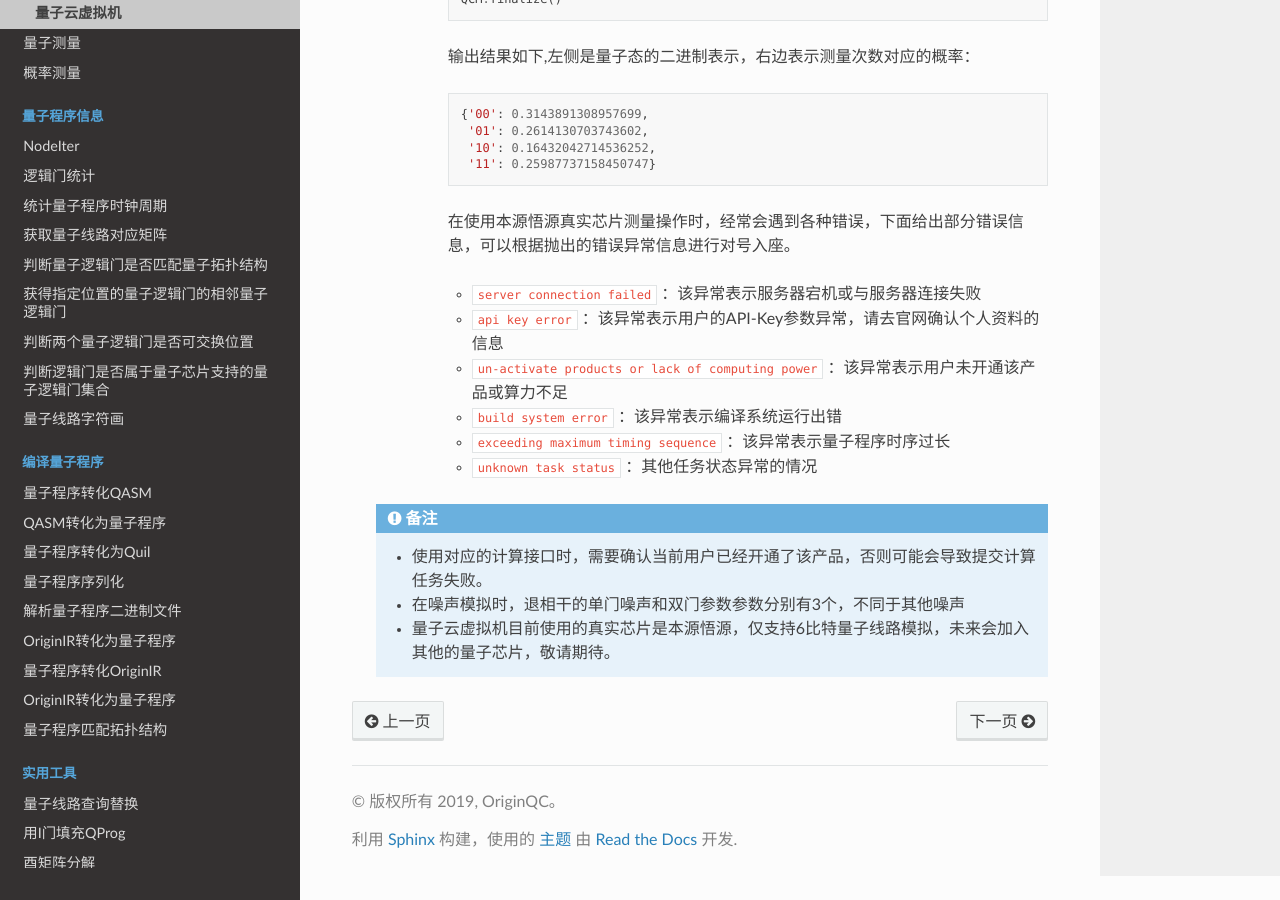
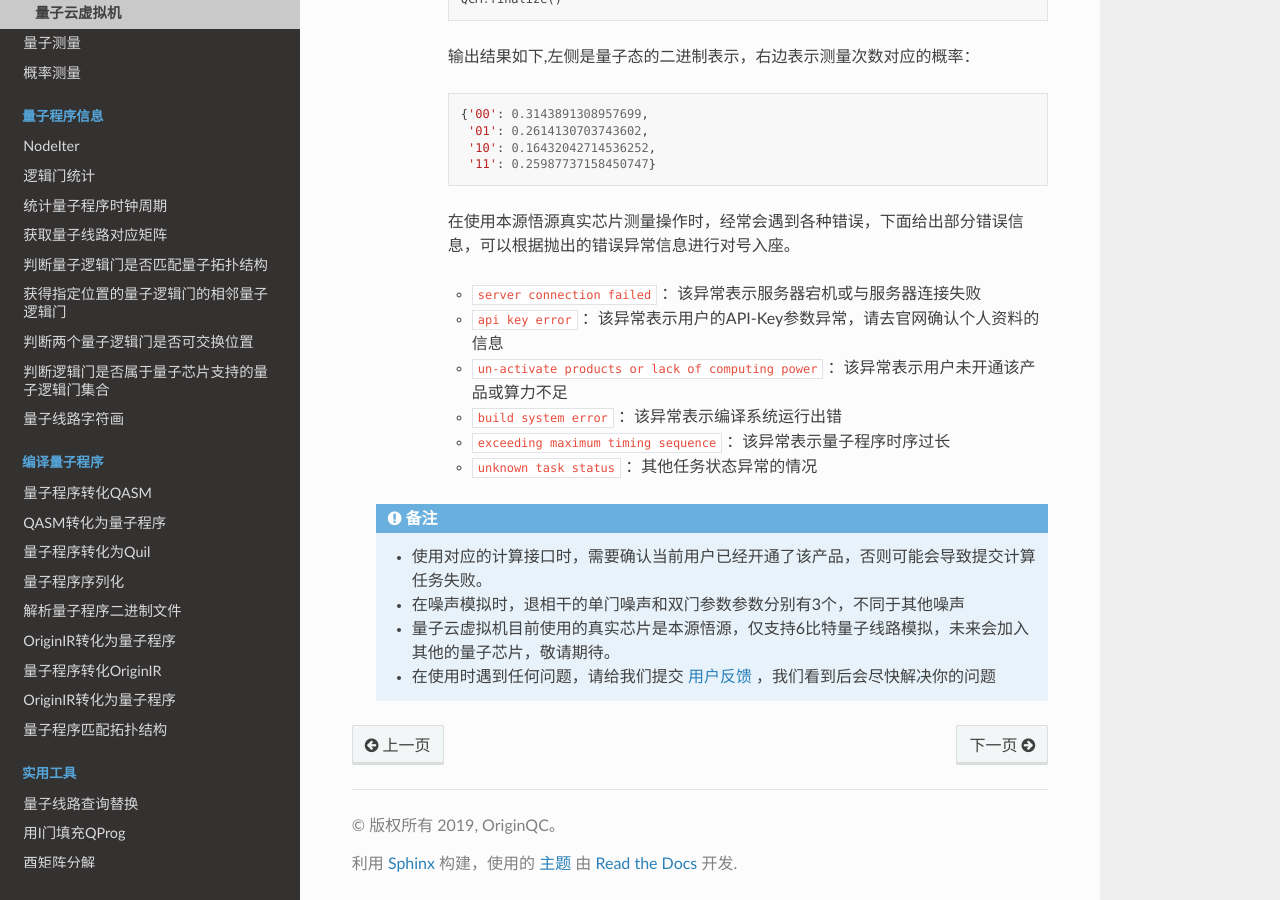
Before and after one commit to OriginQ/pyQPanda-Toturial, a Sphinx documentation site: the page built from source/QCloudMachine.rst, in a window 1280 px wide and 900 px high, scrolled down 4270 px. Built offline with Sphinx 7.4.7 and the Read the Docs theme 2.0.0, drawn with Linux system fonts in a browser that asks for light colours; pages that are not in the unit, such as notebooks, are missing from menus.

Commit message:
Update QCloudMachine.rst

```diff
--- a/source/QCloudMachine.rst
+++ b/source/QCloudMachine.rst
@@ -212,3 +212,4 @@ pyqpanda封装了量子云虚拟机，可以向本源量子的计算服务器集
             - 使用对应的计算接口时，需要确认当前用户已经开通了该产品，否则可能会导致提交计算任务失败。
             - 在噪声模拟时，退相干的单门噪声和双门参数参数分别有3个，不同于其他噪声
             - 量子云虚拟机目前使用的真实芯片是本源悟源，仅支持6比特量子线路模拟，未来会加入其他的量子芯片，敬请期待。
+            - 在使用时遇到任何问题，请给我们提交 `用户反馈 <https://qcloud.qubitonline.cn/userFeedback>`_ ，我们看到后会尽快解决你的问题
```
